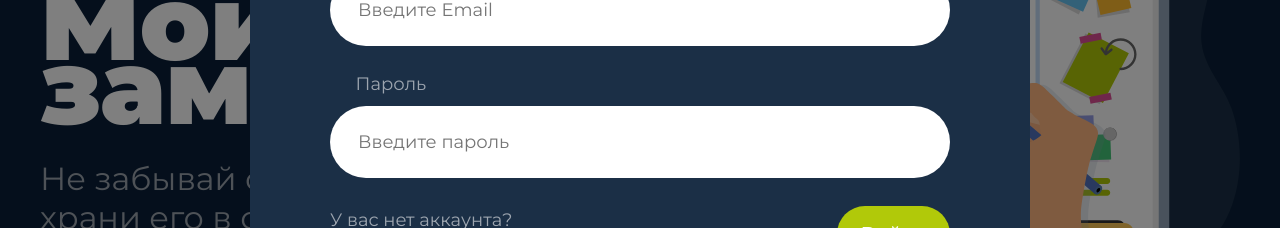
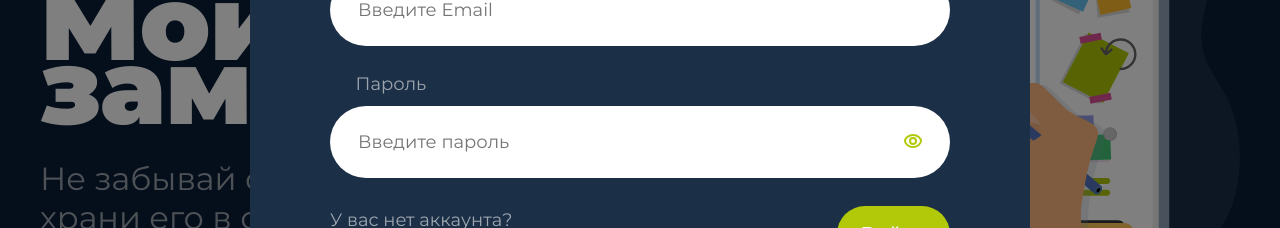
Before and after one commit to vytalymedvedev/my-notes, a Vue app: page / in a window 1280 px wide. Both pictures are taken after a click on the button "Вход". Shown: the part 354-582 px from the top of the page. Built offline with nearby package versions, Linux system fonts and the light colour scheme.

Commit message:
Add secure icon

```diff
--- a/src/components/InputCustom.vue
+++ b/src/components/InputCustom.vue
@@ -1,14 +1,18 @@
 <template>
-  <div>
+  <div class="inputCustom">
     <label for="" class="label"> {{ inputLabel }}</label>
     <input
       @input="onInput"
       :value="value"
+      :type="inputType"
       :placeholder="placeholder"
       :disabled="disabled"
       class="input"
       />
-      <span v-if="errorMessage" class="errorMessage"> {{ errorMessage }}</span>
+      <div v-if="secured" @click="toggleSecure" class="toggleSecure">
+        <img :src="secureIconSrc" alt="secure icon" class="toggleSecure--icon"/>
+      </div>
+      <span v-if="errorMessage?.length" class="errorMessage"> {{ errorMessage }}</span>
   </div>
 </template>
 
@@ -21,21 +25,42 @@ export default {
     placeholder: String,
     disabled: Boolean,
     errorMessage: String,
+    secured: Boolean,
   },
   data() {
     return {
       uniqueId: '',
+      showValue: false,
     }
+  },
+  computed: {
+    secureIconSrc() {
+      return this.showValue ? '/off-password.svg' : '/on-password.svg';
+    },
+    inputType() {
+      if(this.secured) {
+        return this.showValue ? 'text' : 'password';
+      }
+
+      return 'text';
+    },
   },
   methods: {
     onInput(e) {
       this.$emit('input', e.target.value);
+    },
+    toggleSecure() {
+      this.showValue = !this.showValue;
     }
   }
 }
 </script>
 
 <style scoped>
+
+.inputCustom {
+  position: relative;
+}
 
 .label {
   display: block;
@@ -53,6 +78,17 @@ export default {
   padding: 0 28px;
 }
 
+.toggleSecure {
+  position: absolute;
+  right: 28px;
+  top: 64px;
+  cursor: pointer;
+}
+
+.toggleSecure--icon {
+  width: 18px;
+}
+
 .errorMessage {
   color: var(--orange);
 }
--- a/src/components/LoginModal.vue
+++ b/src/components/LoginModal.vue
@@ -13,6 +13,7 @@
 
         <input-custom
           v-model="password"
+          secured
           inputLabel="Пароль"
           placeholder="Введите пароль"
         />
```
Also changed, not shown: public/off-password.svg (added), public/on-password.svg (added).
